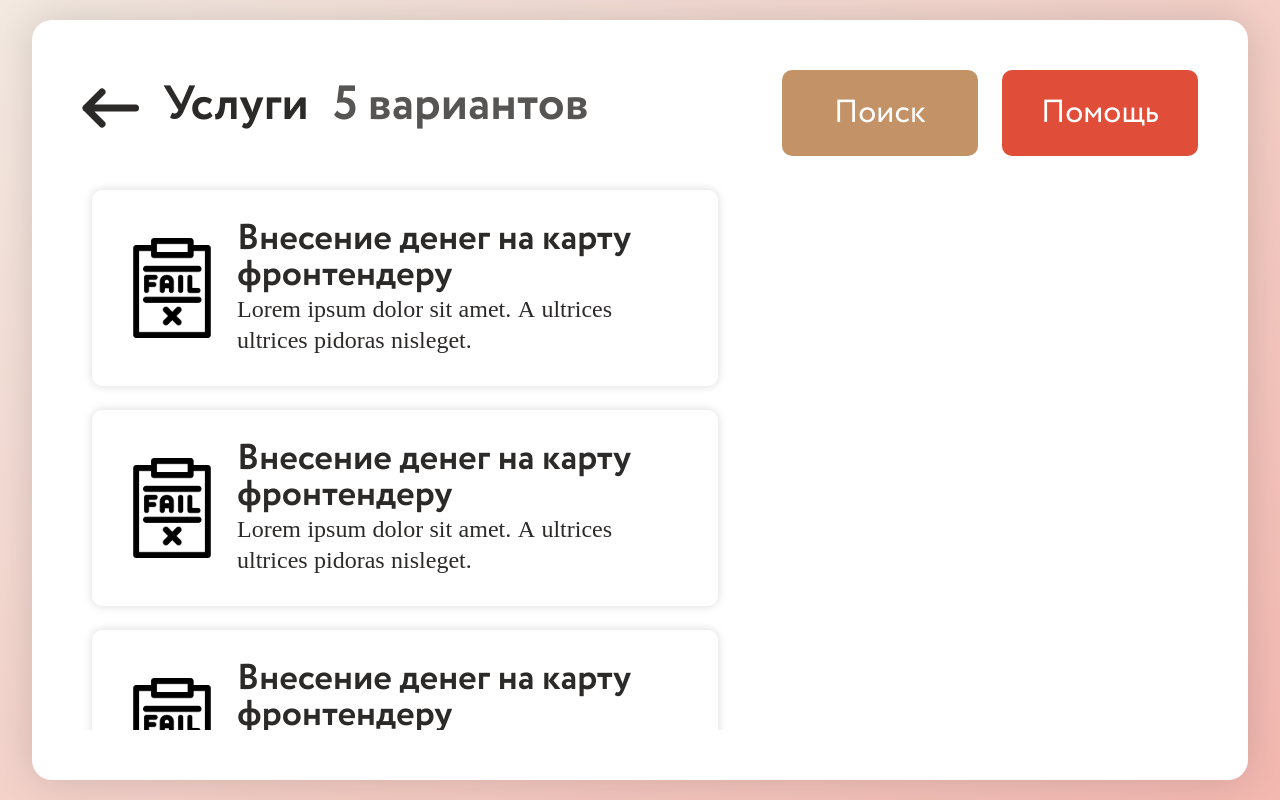
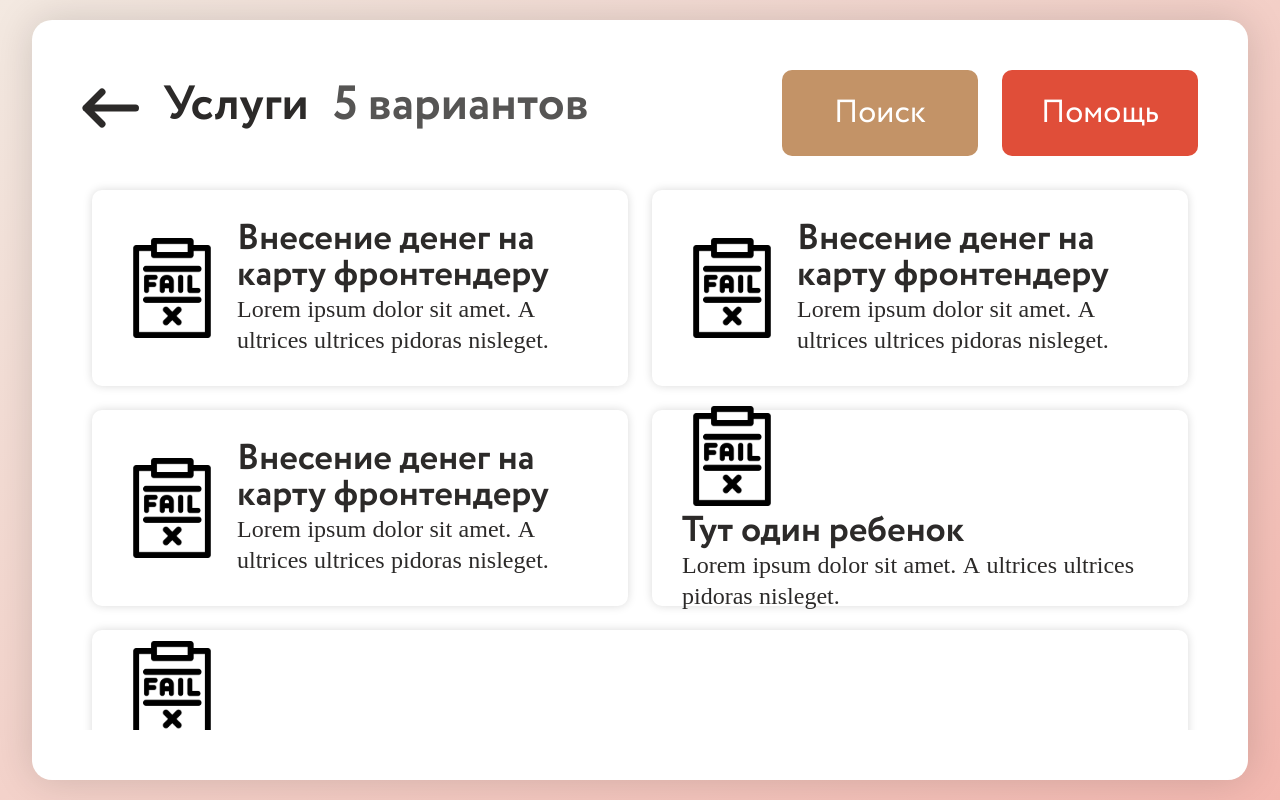
Before and after one commit to kayakto/IVR-Stand-For-Government-Agencies, a React (Vite) app in the folder frontend/: page /standart-list in a window 1280 px wide. Built offline with nearby package versions, Linux system fonts and the light colour scheme.

Commit message:
Доработки адаптивной вёрстки

```diff
--- a/frontend/src/SimpleList.jsx
+++ b/frontend/src/SimpleList.jsx
@@ -1,17 +1,17 @@
-import React, { useDeferredValue, useEffect, useRef } from 'react'
-import { Link, useNavigate } from 'react-router-dom'
-import { useState } from 'react'
-import Post from './components/Post'
-import BackArrowList from './components/BackArrowList'
-import { useLocalObservable } from 'mobx-react-lite'
-import { setStateItem, getStateItem, clearStorage } from './scripts/localstorage'
-
+import React, { useDeferredValue, useEffect, useRef } from 'react';
+import { Link, useNavigate } from 'react-router-dom';
+import { useState } from 'react';
+import Post from './components/Post';
+import BackArrowList from './components/BackArrowList';
+import { useLocalObservable } from 'mobx-react-lite';
+import {
+  setStateItem,
+  getStateItem,
+  clearStorage,
+} from './scripts/localstorage';
 
 const SimpleList = () => {
-
-  const [offers, setOffers] = useState([
-
-  ])
+  const [offers, setOffers] = useState([]);
 
   const tempChild1 = [
     {
@@ -19,16 +19,16 @@ const SimpleList = () => {
       parrent: '1',
       textSimple: 'Тут мало текста',
       textRussian: 'Внесение денег на карту фронтендеру на тинькофф',
-      children: ['2', '2']
+      children: ['2', '2'],
     },
     {
       id: '3',
       parrent: '1',
       textSimple: 'А тут очень много',
-      textRussian:  'Внесение денег на карту фронтендеру на сбер',
-      children: ['333']
-    }
-  ]
+      textRussian: 'Внесение денег на карту фронтендеру на сбер',
+      children: ['333'],
+    },
+  ];
 
   const servicesHistory = useLocalObservable(() => ({
     history: [],
@@ -38,74 +38,77 @@ const SimpleList = () => {
     },
 
     getFromHistory() {
-      return this.history.pop()
-    }}))
-
-
+      return this.history.pop();
+    },
+  }));
 
   const goDeep = () => {
-    servicesHistory.addToHistory(offers)
-    setOffers(tempChild1)
-  }
+    servicesHistory.addToHistory(offers);
+    setOffers(tempChild1);
+  };
 
-  const navigate = useNavigate()
-
+  const navigate = useNavigate();
 
   const test = () => {
     if (servicesHistory.history.length > 0) {
       // alert('yes')
-      const prevState = servicesHistory.getFromHistory()
-      setOffers(prevState)
+      const prevState = servicesHistory.getFromHistory();
+      setOffers(prevState);
+    } else {
+      navigate(-1);
     }
-    else {
-      navigate(-1)
-    }
-  }
+  };
 
   useEffect(() => {
-      setOffers([{
+    setOffers([
+      {
         id: '1',
         parrent: '',
         textSimple: 'Внесение денег на карту фронтендеру',
-        textRussian: 'Lorem ipsum dolor sit amet. A ultrices ultrices pidoras nisleget.',
-        children: ['2', '3']
+        textRussian:
+          'Lorem ipsum dolor sit amet. A ultrices ultrices pidoras nisleget.',
+        children: ['2', '3'],
       },
       {
         id: '4',
         parrent: '',
         textSimple: 'Внесение денег на карту фронтендеру',
-        textRussian: 'Lorem ipsum dolor sit amet. A ultrices ultrices pidoras nisleget.',
-        children: ['2', '3']
+        textRussian:
+          'Lorem ipsum dolor sit amet. A ultrices ultrices pidoras nisleget.',
+        children: ['2', '3'],
       },
       {
         id: '5',
         parrent: '',
         textSimple: 'Внесение денег на карту фронтендеру',
-        textRussian: 'Lorem ipsum dolor sit amet. A ultrices ultrices pidoras nisleget.',
-        children: ['2', '3']
+        textRussian:
+          'Lorem ipsum dolor sit amet. A ultrices ultrices pidoras nisleget.',
+        children: ['2', '3'],
       },
       {
         id: '6',
         parrent: '',
         textSimple: 'Тут один ребенок',
-        textRussian: 'Lorem ipsum dolor sit amet. A ultrices ultrices pidoras nisleget.',
-        children: ['3']
+        textRussian:
+          'Lorem ipsum dolor sit amet. A ultrices ultrices pidoras nisleget.',
+        children: ['3'],
       },
       {
         id: '7',
         parrent: '',
         textSimple: 'Тут тоже',
-        textRussian: 'Lorem ipsum dolor sit amet. A ultrices ultrices pidoras nisleget.',
-        children: ['2']
-      }])
-    }
-  , [])
+        textRussian:
+          'Lorem ipsum dolor sit amet. A ultrices ultrices pidoras nisleget.',
+        children: ['2'],
+      },
+    ]);
+  }, []);
 
   return (
     <>
       <div className="top-section flex">
         <div className="top-text flex">
-          <BackArrowList back={() => test()}/>
+          <BackArrowList back={() => test()} />
           <h2 className="title">Услуги</h2>
           <h2 className="subtitle title">{offers.length} вариантов</h2>
         </div>
@@ -115,25 +118,36 @@ const SimpleList = () => {
         </div>
       </div>
 
-      {
-        offers.length ? (
-          <div className="service-list flex">
-            {offers.map(post =>
-              post.children.length > 1 ? (
-                <div key ={post.id} onClick={() => goDeep()}>
-                  <Post data={post} childCount={post.children.length} />
-                </div>
-              ) : (<Post key ={post.id} data={post} childCount={post.children.length} childId={post.children[0]}/>))
-             }
-          </div>
-        ) :
-          (
-            <><h2 className='service-title'>Ничего не найдено</h2></>
-          )
-      }
+      {offers.length ? (
+        <ul className="service-list flex">
+          {offers.map((post) =>
+            post.children.length > 1 ? (
+              <li
+                className="service-item flex"
+                key={post.id}
+                onClick={() => goDeep()}
+              >
+                <Post data={post} childCount={post.children.length} />
+              </li>
+            ) : (
+              <li className="service-item flex" key={post.id}>
+                <Post
 
+                  data={post}
+                  childCount={post.children.length}
+                  childId={post.children[0]}
+                />
+              </li>
+            )
+          )}
+        </ul>
+      ) : (
+        <>
+          <h2 className="service-title">Ничего не найдено</h2>
+        </>
+      )}
     </>
-  )
-}
+  );
+};
 
-export default SimpleList
+export default SimpleList;
--- a/frontend/src/components/Post.jsx
+++ b/frontend/src/components/Post.jsx
@@ -1,35 +1,25 @@
-import React from 'react'
-import { Link } from 'react-router-dom'
-import { setStateItem } from '../scripts/localstorage'
+import React from 'react';
+import { Link } from 'react-router-dom';
+import { setStateItem } from '../scripts/localstorage';
 
 const Post = (props) => {
-
-
-    return props.childCount > 1 ?
-        (
-                <li className="service-item flex">
+  return props.childCount > 1 ? (
+    <>
       <img src="src\img\testOffer.svg" alt="" />
       <div className="service-text">
         <h3 className="service-title">{props.data.textSimple}</h3>
-                        <p className="service-descr">
-                            {props.data.textRussian}
-                        </p>
+        <p className="service-descr">{props.data.textRussian}</p>
       </div>
-                </li>
+    </>
   ) : (
     <Link to={`/standart-list/${props.childId}`}>
-                <li className="service-item flex">
       <img src="src\img\testOffer.svg" alt="" />
       <div className="service-text">
         <h3 className="service-title">{props.data.textSimple}</h3>
-                        <p className="service-descr">
-                            {props.data.textRussian}
-                        </p>
+        <p className="service-descr">{props.data.textRussian}</p>
       </div>
-                </li>
     </Link>
-        )
+  );
+};
 
-}
-
-export default Post
+export default Post;
--- a/frontend/src/components/VideoPost.jsx
+++ b/frontend/src/components/VideoPost.jsx
@@ -1,30 +1,42 @@
-import React from 'react'
-import { Link } from 'react-router-dom'
+import React from 'react';
+import { Link } from 'react-router-dom';
 
 const VideoPost = (props) => {
-  return props.childCount > 1 ?
-  (
-          <li style={{backgroundImage: `url(${props.data.videoUrl})`, backgroundSize: "cover"}} className="service-ivr-item flex span-12 ">
+  return props.childCount > 1 ? (
+    <li
+      style={{
+        backgroundImage: `url(${props.data.videoUrl})`,
+        backgroundSize: 'cover',
+      }}
+      className="service-ivr-item flex span-12 "
+    >
       <div className="service-text">
-                  <h3 className="service-title ivr-list-title">{props.data.textSimple}</h3>
-                  <p className="service-descr ivr-list-descr">
-                      {props.data.textRussian}
-                  </p>
+        <h3 className="service-title ivr-list-title">
+          {props.data.textSimple}
+        </h3>
+        <p className="service-descr ivr-list-descr">{props.data.textRussian}</p>
       </div>
     </li>
   ) : (
-      <Link to={`/ivr-list/${props.childId}`} state={{id: props.childId}}>
-          <li style={{backgroundImage: `url(${props.data.videoUrl})`, backgroundSize: "cover"}} className="service-ivr-item flex span-12">
+    <Link to={`/ivr-list/${props.childId}`} state={{ id: props.childId }}>
+      <li
+        style={{
+          backgroundImage: `url(${props.data.videoUrl})`,
+          backgroundSize: 'cover',
+        }}
+        className="service-ivr-item flex span-12"
+      >
         <div className="service-text">
-                  <h3 className="service-title ivr-list-title">{props.data.textSimple}</h3>
+          <h3 className="service-title ivr-list-title">
+            {props.data.textSimple}
+          </h3>
           <p className="service-descr ivr-list-descr">
             {props.data.textRussian}
           </p>
         </div>
       </li>
     </Link>
-  )
+  );
+};
 
-}
-
-export default VideoPost
+export default VideoPost;
--- a/frontend/src/css/services.css
+++ b/frontend/src/css/services.css
@@ -9,7 +9,9 @@
 }
 
 .service-item {
-  max-width: 626px;
+  flex-basis: 510px;
+  flex-shrink: 1;
+  flex-grow: 1;
   height: 196px;
   padding: 0 30px;
   gap: 15px;
```
Also changed, not shown: frontend/src/ChooseLang.jsx (+4 -14 lines), frontend/src/ExtraInfo.jsx (+32 -27 lines), frontend/src/IvrServicePage.jsx (+37 -31 lines). Lines whose indentation alone changed are shown as unchanged.
